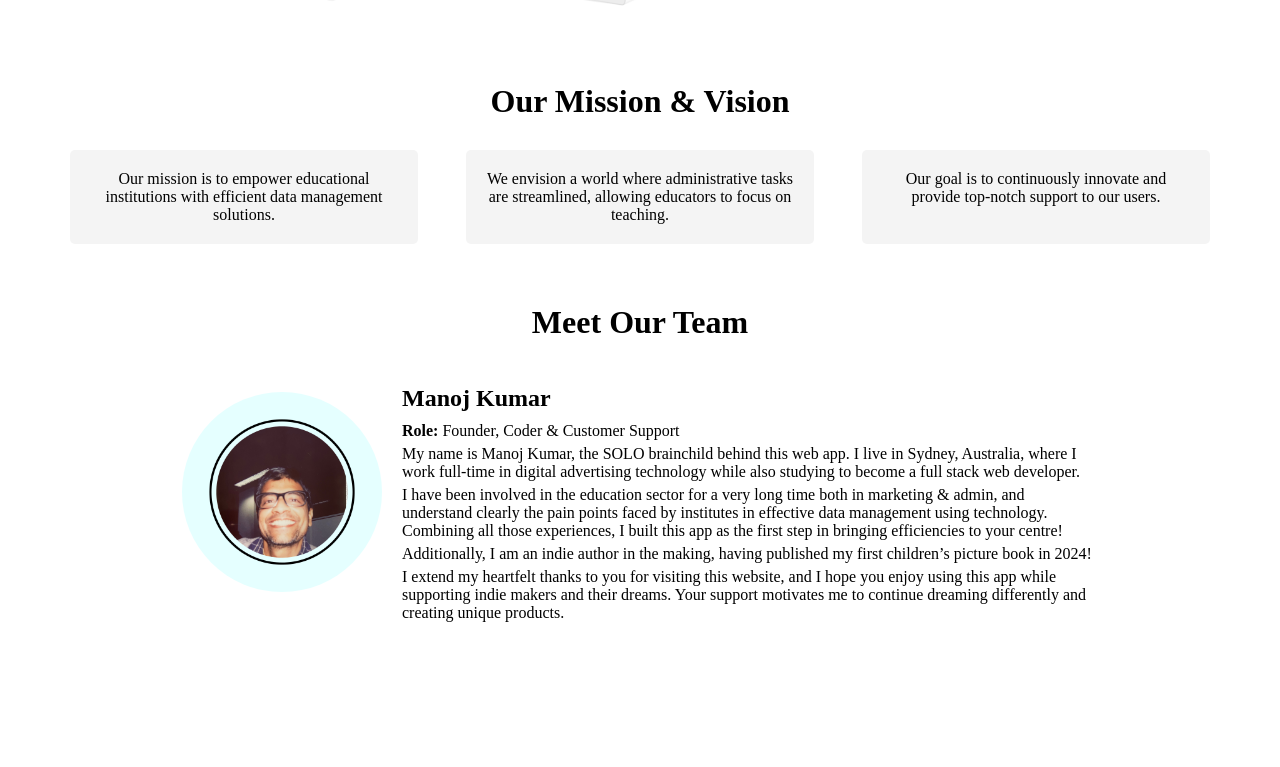
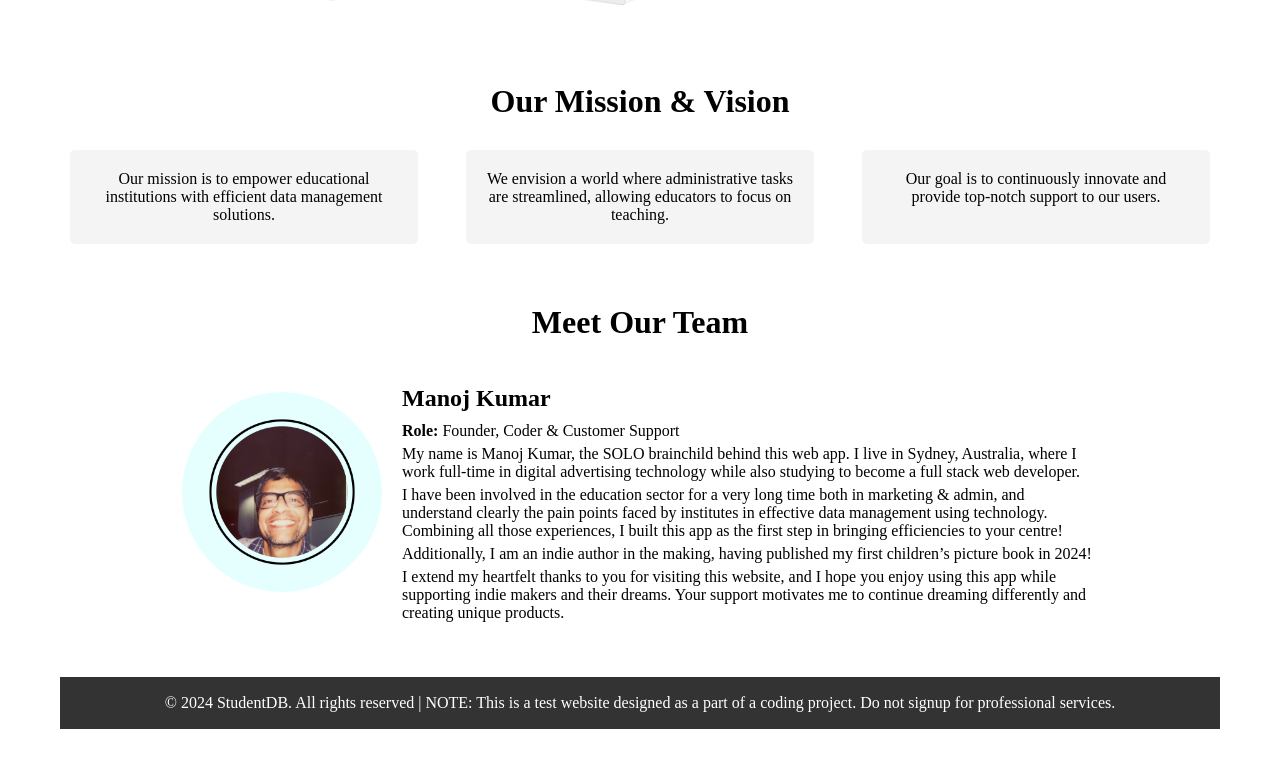
Before and after one commit to emanoj1/studentdb-client, a React (Create React App) app: page /about in a window 1280 px wide. Shown: the part 663-1430 px from the top of the page. Before the commit the page ends 1400 px from the top, so only its background shows below. Built offline with nearby package versions, Linux system fonts and the light colour scheme.

Commit message:
Set footer bar

```diff
--- a/src/components/About.js
+++ b/src/components/About.js
@@ -2,6 +2,7 @@
 
 import React from 'react';
 import './About.css';
+import Footer from './Footer';
 import heroaboutimage from '../assets/images/about-page-hero-image.png';
 import team1 from '../assets/images/manoj-profile-photo.png';
 
@@ -52,6 +53,7 @@ function About() {
           </div>
         </div>
       </div>
+      <Footer />
     </div>
   );
 }
--- /dev/null
+++ b/src/components/Footer.css
@@ -0,0 +1,14 @@
+.footer-wrapper {
+    background-color: #333;
+    width: 100%;
+    padding: 0 5px; /* Add padding to create gaps on the sides */
+    box-sizing: border-box;
+  }
+
+  .footer {
+    display: flex;
+    align-items: center;
+    justify-content: center;
+    color: white;
+    padding: 1px 0; /* Adjust padding to control thickness */
+  }
--- /dev/null
+++ b/src/components/Footer.js
@@ -0,0 +1,14 @@
+import React from 'react';
+import './Footer.css';
+
+function Footer() {
+  return (
+    <footer className="footer-wrapper">
+        <div className="footer">
+        <p>&copy; {new Date().getFullYear()} StudentDB. All rights reserved | NOTE: This is a test website designed as a part of a coding project. Do not signup for professional services.</p>
+        </div>
+    </footer>
+  );
+}
+
+export default Footer;
```
